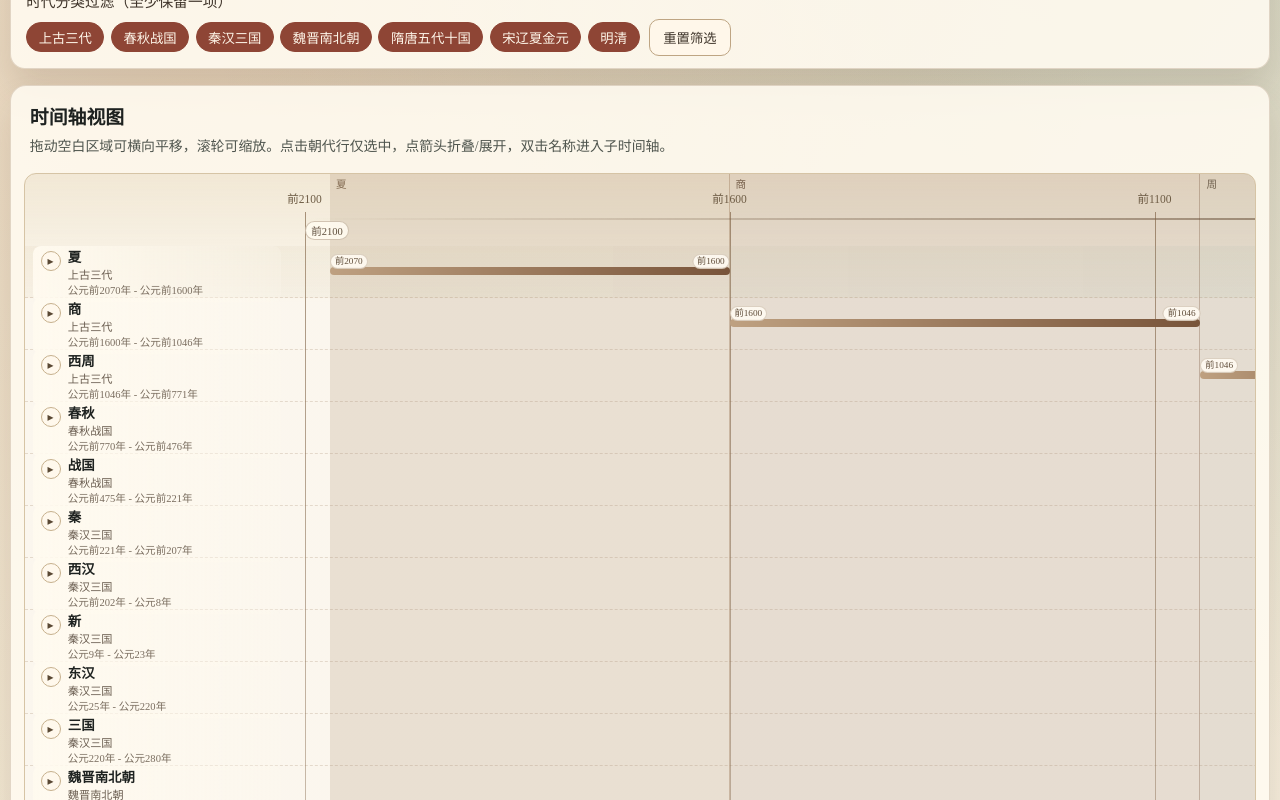
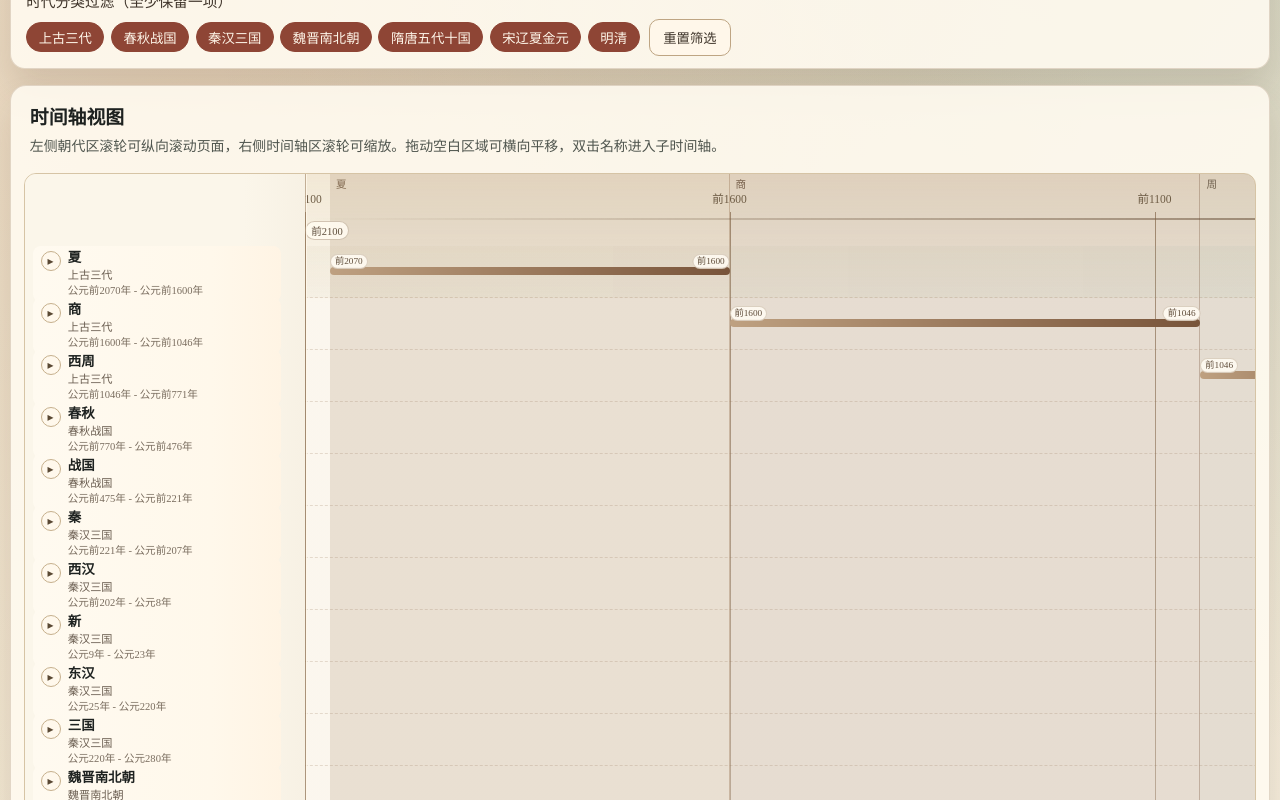
Before and after one commit to TXC-ALON/TimeLine, a React (Vite) app: page / in a window 1280 px wide. Shown: the part 360-1160 px from the top of the page. Built offline with nearby package versions, Linux system fonts and the light colour scheme; a web font is replaced by a local one; what cn-era would draw is missing.

Commit message:
feat: stabilize split timeline panes and probe axis positioning

```diff
--- a/src/App.jsx
+++ b/src/App.jsx
@@ -1,4 +1,4 @@
-import { useEffect, useMemo, useRef, useState } from 'react'
+import { useCallback, useEffect, useMemo, useRef, useState } from 'react'
 import { Dynasty, convertYear } from 'cn-era'
 import { TIMELINE_MAX_YEAR, TIMELINE_MIN_YEAR, dynastyGroups } from './data/timelineData'
 
@@ -14,6 +14,7 @@ const WHEEL_ZOOM_FACTOR = 1.12
 const PROBE_CARD_WIDTH = 320
 const PROBE_CARD_GAP = 14
 const PROBE_CARD_MARGIN = 12
+const PROBE_INITIAL_FALLBACK_OFFSET = 1
 const SPRING_AUTUMN_END = -476
 const WARRING_STATES_START = -475
 
@@ -709,6 +710,19 @@ function getDynastyLifeBounds(dynasty) {
   return { start, end }
 }
 
+function getInitialProbeYearByDynasties(dynasties, minYear, maxYear) {
+  const firstDynastyWithRuler = dynasties.find((item) => item.visibleRulers?.length > 0)
+  if (!firstDynastyWithRuler) {
+    return clamp(minYear + PROBE_INITIAL_FALLBACK_OFFSET, minYear, maxYear)
+  }
+  const firstRuler = firstDynastyWithRuler.visibleRulers[0]
+  if (typeof firstRuler.birthYear === 'number') {
+    return clamp(firstRuler.birthYear, minYear, maxYear)
+  }
+  const range = getRulerRange(firstRuler, firstDynastyWithRuler)
+  return clamp(range.start + PROBE_INITIAL_FALLBACK_OFFSET, minYear, maxYear)
+}
+
 function getTickStep(spanYears) {
   const targetTicks = 10
   const rough = Math.max(1, spanYears / targetTicks)
@@ -736,6 +750,7 @@ function App() {
   const dragStateRef = useRef({ active: false, startX: 0, startScrollLeft: 0 })
   const probeAxisDragRef = useRef({ active: false, pointerId: null })
   const pendingScrollLeftRef = useRef(null)
+  const pendingProbeRelocationRef = useRef(null)
 
   const sortedDynasties = useMemo(() => {
     const merged = mergePeriodGroups(dynastyGroups)
@@ -901,6 +916,9 @@ function App() {
     const clampedYear = clamp(year, axisMinYear, axisMaxYear)
     return LABEL_WIDTH + (clampedYear - axisMinYear) * zoom
   }
+  const probeInitialYear = useMemo(() => {
+    return getInitialProbeYearByDynasties(displayDynasties, axisMinYear, axisMaxYear)
+  }, [axisMaxYear, axisMinYear, displayDynasties])
   const clampedProbeYear = clamp(Math.round(probeYear), axisMinYear, axisMaxYear)
 
   const probeRecords = useMemo(() => {
@@ -1036,6 +1054,14 @@ function App() {
 
   const enterSubTimeline = (dynasty) => {
     const bounds = getDynastyLifeBounds(dynasty)
+    const sortedRulers = [...dynasty.rulers].sort(
+      (a, b) => getRulerPoint(a, dynasty.startYear) - getRulerPoint(b, dynasty.startYear)
+    )
+    const nextProbeYear = getInitialProbeYearByDynasties(
+      [{ ...dynasty, visibleRulers: sortedRulers }],
+      bounds.start,
+      bounds.end
+    )
     setSubTimelineId(dynasty.id)
     setSelectedKey(`dynasty:${dynasty.id}`)
     setExpandedDynasties((current) => {
@@ -1043,6 +1069,10 @@ function App() {
       next.add(dynasty.id)
       return next
     })
+    if (isYearProbeActive) {
+      pendingProbeRelocationRef.current = nextProbeYear
+      setProbeYear(nextProbeYear)
+    }
 
     if (timelineViewportRef.current) {
       const viewport = timelineViewportRef.current
@@ -1076,6 +1106,22 @@ function App() {
     pendingScrollLeftRef.current = null
   }, [zoom])
 
+  useEffect(() => {
+    if (!timelineViewportRef.current) {
+      return undefined
+    }
+    const viewport = timelineViewportRef.current
+    const syncSplitOffset = () => {
+      viewport.style.setProperty('--split-offset', `${viewport.scrollLeft}px`)
+    }
+
+    syncSplitOffset()
+    viewport.addEventListener('scroll', syncSplitOffset, { passive: true })
+    return () => {
+      viewport.removeEventListener('scroll', syncSplitOffset)
+    }
+  }, [])
+
   const openWiki = (subject) => {
     window.open(buildWikiUrl(subject), '_blank', 'noopener,noreferrer')
   }
@@ -1121,12 +1167,13 @@ function App() {
     setYearWindow(([start]) => [start, Math.max(nextEnd, start)])
   }
 
-  const ensureProbeCardRoom = (targetYear) => {
+  const ensureProbeCardRoom = useCallback((targetYear) => {
     if (!timelineViewportRef.current) {
       return
     }
     const viewport = timelineViewportRef.current
-    const axisX = getXByYear(targetYear)
+    const clampedYear = clamp(targetYear, axisMinYear, axisMaxYear)
+    const axisX = LABEL_WIDTH + (clampedYear - axisMinYear) * zoom
     const cardLeft = axisX + PROBE_CARD_GAP
     const neededRight = cardLeft + PROBE_CARD_WIDTH + PROBE_CARD_MARGIN
     const maxScrollLeft = Math.max(0, timelineWidth - viewport.clientWidth)
@@ -1144,7 +1191,21 @@ function App() {
     if (Math.abs(nextScrollLeft - viewport.scrollLeft) > 1) {
       viewport.scrollLeft = nextScrollLeft
     }
-  }
+  }, [axisMaxYear, axisMinYear, timelineWidth, zoom])
+
+  useEffect(() => {
+    if (!isYearProbeActive || pendingProbeRelocationRef.current === null) {
+      return
+    }
+    const targetYear = clamp(
+      pendingProbeRelocationRef.current,
+      axisMinYear,
+      axisMaxYear
+    )
+    pendingProbeRelocationRef.current = null
+    setProbeYear(targetYear)
+    window.setTimeout(() => ensureProbeCardRoom(targetYear), 0)
+  }, [axisMaxYear, axisMinYear, ensureProbeCardRoom, isYearProbeActive, zoom])
 
   const updateProbeYear = (nextYear, ensureCardRoom = false) => {
     if (!Number.isFinite(nextYear)) {
@@ -1325,11 +1386,24 @@ function App() {
     }
     const viewport = timelineViewportRef.current
     const handleWheel = (event) => {
+      const rect = viewport.getBoundingClientRect()
+      const pointerX = event.clientX - rect.left
+
+      // 左侧朝代区滚轮用于页面纵向滚动；右侧时间轴区滚轮用于缩放。
+      if (pointerX <= LABEL_WIDTH) {
+        event.preventDefault()
+        event.stopPropagation()
+        window.scrollBy({
+          top: event.deltaY,
+          left: 0,
+          behavior: 'auto'
+        })
+        return
+      }
+
       event.preventDefault()
       event.stopPropagation()
 
-      const rect = viewport.getBoundingClientRect()
-      const pointerX = event.clientX - rect.left
       const yearAtPointer = axisMinYear + (viewport.scrollLeft + pointerX - LABEL_WIDTH) / zoom
       const factor = event.deltaY < 0 ? WHEEL_ZOOM_FACTOR : 1 / WHEEL_ZOOM_FACTOR
 
@@ -1390,8 +1464,10 @@ function App() {
                 setIsYearProbeActive(false)
                 return
               }
+              const nextProbeYear = probeInitialYear
+              setProbeYear(nextProbeYear)
               setIsYearProbeActive(true)
-              window.setTimeout(() => ensureProbeCardRoom(clampedProbeYear), 0)
+              window.setTimeout(() => ensureProbeCardRoom(nextProbeYear), 0)
             }}
           >
             时点光轴
@@ -1533,12 +1609,13 @@ function App() {
         <article className="timeline-card">
           <div className="timeline-head">
             <h2>时间轴视图</h2>
-            <p>拖动空白区域可横向平移，滚轮可缩放。点击朝代行仅选中，点箭头折叠/展开，双击名称进入子时间轴。</p>
+            <p>左侧朝代区滚轮可纵向滚动页面，右侧时间轴区滚轮可缩放。拖动空白区域可横向平移，双击名称进入子时间轴。</p>
           </div>
 
           <div
             ref={timelineViewportRef}
             className={`timeline-viewport ${isDragging ? 'dragging' : ''}`}
+            style={{ '--label-width': `${LABEL_WIDTH}px` }}
             onPointerDown={handlePointerDown}
             onPointerMove={handlePointerMove}
             onPointerUp={stopDragging}
@@ -1546,6 +1623,8 @@ function App() {
             onPointerLeave={stopDragging}
             onMouseLeave={hideTooltip}
           >
+            <div className="timeline-left-pane-mask" aria-hidden="true" />
+            <div className="timeline-left-pane-divider" aria-hidden="true" />
             <div className="timeline-stage" style={{ width: `${timelineWidth}px`, height: `${timelineRows.height}px` }}>
               {periodBands.map((item) => {
                 const startX = getXByYear(item.startYear)
--- a/src/index.css
+++ b/src/index.css
@@ -427,6 +427,9 @@ input[type='range'] {
 }
 
 .timeline-viewport {
+  position: relative;
+  --label-width: 280px;
+  --split-offset: 0px;
   margin: 0.76rem;
   border: 1px solid #d6c4a5;
   border-radius: 12px;
@@ -437,6 +440,31 @@ input[type='range'] {
     #f9f4e7;
   cursor: grab;
   touch-action: pan-y;
+}
+
+.timeline-left-pane-mask {
+  position: absolute;
+  top: 0;
+  bottom: 0;
+  left: 0;
+  width: var(--label-width);
+  z-index: 11;
+  pointer-events: none;
+  transform: translateX(var(--split-offset));
+  background: linear-gradient(90deg, #fbf6ea 0%, #fbf6ea 78%, #f7f1e4 100%);
+}
+
+.timeline-left-pane-divider {
+  position: absolute;
+  top: 0;
+  bottom: 0;
+  left: var(--label-width);
+  width: 1px;
+  z-index: 13;
+  pointer-events: none;
+  transform: translateX(var(--split-offset));
+  background: rgba(146, 116, 84, 0.5);
+  box-shadow: 1px 0 0 rgba(255, 248, 234, 0.85);
 }
 
 .timeline-viewport.dragging {
@@ -586,14 +614,14 @@ input[type='range'] {
 .name-slot {
   position: sticky;
   left: 8px;
-  z-index: 2;
+  z-index: 12;
   width: 248px;
   min-height: 38px;
   border-radius: 8px;
   padding: 5px 8px;
   display: grid;
   align-content: center;
-  background: linear-gradient(90deg, rgba(255, 250, 239, 0.95), rgba(255, 250, 239, 0.22));
+  background: linear-gradient(90deg, #fffaf0 0%, #fff8eb 72%, #fff4e4 100%);
   cursor: pointer;
 }
 
```
